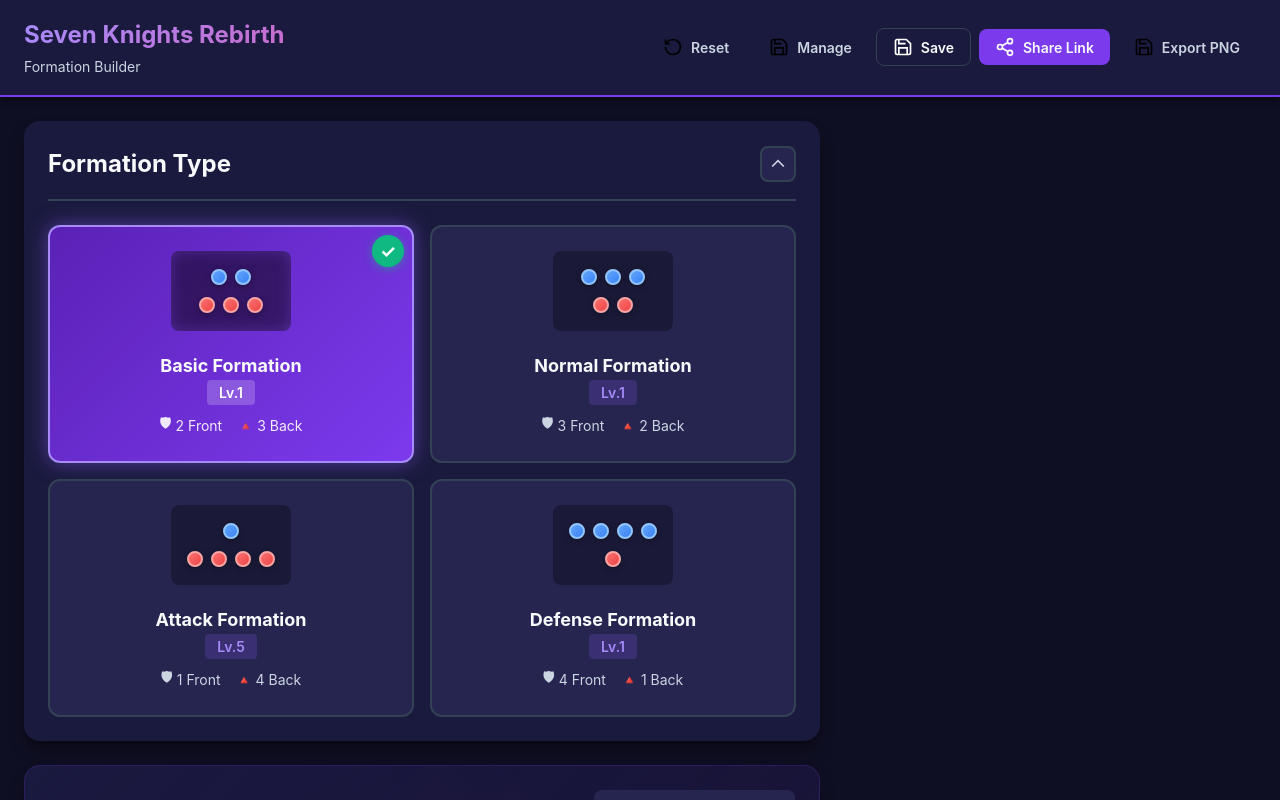
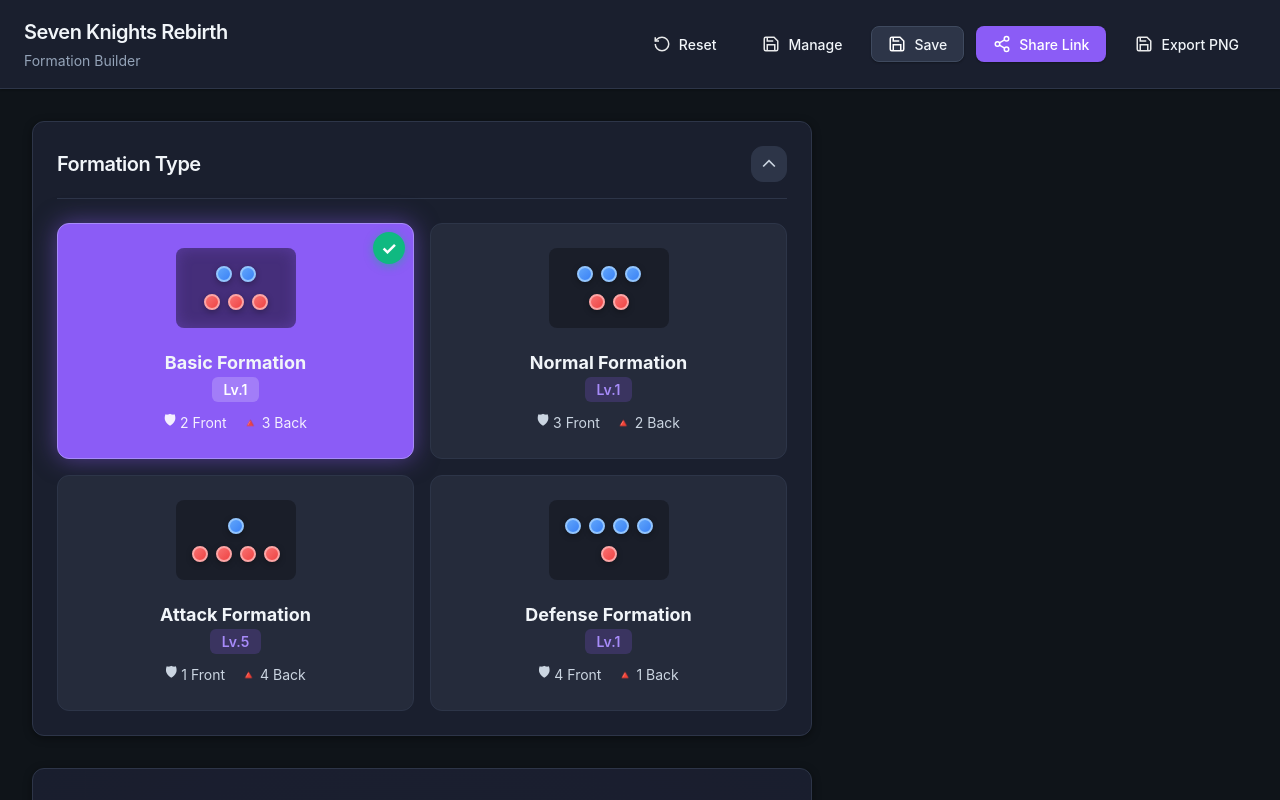
Before and after one commit to ChindanaiNaKub/SevenKnightFormation, a Vue app in the folder sevenbuilder/: page / in a window 1280 px wide. Built offline with nearby package versions, Linux system fonts and the light colour scheme.

Commit message:
fix menu

```diff
--- a/sevenbuilder/src/App.vue
+++ b/sevenbuilder/src/App.vue
@@ -484,8 +484,8 @@
   flex: 1;
   display: flex;
   flex-direction: column;
-  gap: var(--spacing-lg);
-  padding: var(--spacing-lg);
+  gap: var(--spacing-xl);
+  padding: var(--spacing-xl);
   overflow-y: auto;
   animation: fadeIn 0.5s ease;
 }
@@ -495,7 +495,7 @@
   display: flex;
   flex-direction: column;
   background: var(--color-bg-secondary);
-  border-left: 2px solid var(--color-border);
+  border-left: 1px solid var(--color-border);
   position: relative;
   transition: width 0.3s ease, transform 0.3s ease;
   animation: slideInRight 0.5s ease;
@@ -512,20 +512,22 @@
   transform: translateY(-50%);
   width: 40px;
   height: 80px;
-  background: var(--color-bg-secondary);
-  border: 2px solid var(--color-border);
+  background: var(--color-bg-elevated);
+  border: 1px solid var(--color-border);
   border-right: none;
-  border-radius: 8px 0 0 8px;
+  border-radius: var(--radius-lg) 0 0 var(--radius-lg);
   display: flex;
   align-items: center;
   justify-content: center;
   cursor: pointer;
   z-index: 10;
-  transition: background 0.2s ease;
+  transition: all 0.2s ease;
+  box-shadow: var(--shadow-sm);
 }
 
 .roster-toggle:hover {
   background: var(--color-bg-tertiary);
+  box-shadow: var(--shadow-md);
 }
 
 .roster-toggle svg {
--- a/sevenbuilder/src/components/formation/FormationTypeSelector.vue
+++ b/sevenbuilder/src/components/formation/FormationTypeSelector.vue
@@ -162,9 +162,10 @@
 <style scoped>
 .formation-type-selector {
   background: var(--color-bg-secondary);
-  border-radius: var(--radius-xl);
+  border-radius: var(--radius-lg);
   padding: var(--spacing-lg);
-  box-shadow: var(--shadow-lg);
+  box-shadow: var(--shadow-md);
+  border: 1px solid var(--color-border);
   transition: all 0.3s ease;
 }
 
@@ -184,7 +185,7 @@
 }
 
 .collapsed-header:hover {
-  background: rgba(139, 92, 246, 0.1);
+  background: var(--color-bg-tertiary);
 }
 
 .collapsed-content {
@@ -201,13 +202,13 @@
 .icon-visual-small {
   width: 60px;
   height: 40px;
-  background: rgba(0, 0, 0, 0.3);
-  border-radius: var(--radius-sm);
+  background: var(--color-bg-tertiary);
+  border-radius: var(--radius-md);
   display: flex;
   align-items: center;
   justify-content: center;
-  border: 2px solid var(--color-primary);
-  box-shadow: 0 0 10px rgba(139, 92, 246, 0.3);
+  border: 1px solid var(--color-border-light);
+  box-shadow: var(--shadow-sm);
 }
 
 .position-indicators-small {
@@ -263,9 +264,10 @@
 .collapsed-stats {
   font-size: var(--font-sm);
   color: var(--color-text-secondary);
-  background: rgba(139, 92, 246, 0.1);
+  background: var(--color-bg-tertiary);
   padding: 4px 10px;
-  border-radius: var(--radius-sm);
+  border-radius: var(--radius-md);
+  border: 1px solid var(--color-border);
 }
 
 .expand-btn {
@@ -295,20 +297,21 @@
   justify-content: space-between;
   margin-bottom: var(--spacing-lg);
   padding-bottom: var(--spacing-md);
-  border-bottom: 2px solid var(--color-border);
+  border-bottom: 1px solid var(--color-border);
 }
 
 .selector-title {
-  font-size: var(--font-2xl);
-  font-weight: 700;
+  font-size: var(--font-xl);
+  font-weight: 600;
   color: var(--color-text-primary);
   margin: 0;
+  letter-spacing: -0.025em;
 }
 
 .collapse-btn {
-  background: var(--color-bg-tertiary);
-  border: 2px solid var(--color-border);
-  border-radius: var(--radius-md);
+  background: var(--color-bg-elevated);
+  border: 1px solid var(--color-border);
+  border-radius: var(--radius-lg);
   width: 36px;
   height: 36px;
   display: flex;
@@ -320,10 +323,9 @@
 }
 
 .collapse-btn:hover {
-  background: var(--color-primary);
-  border-color: var(--color-primary);
-  color: white;
-  transform: translateY(-2px);
+  background: var(--color-bg-tertiary);
+  border-color: var(--color-border-light);
+  color: var(--color-text-primary);
 }
 
 .formation-types-grid {
@@ -335,7 +337,7 @@
 .formation-type-card {
   position: relative;
   background: var(--color-bg-tertiary);
-  border: 2px solid var(--color-border);
+  border: 1px solid var(--color-border);
   border-radius: var(--radius-lg);
   padding: var(--spacing-lg);
   cursor: pointer;
@@ -349,14 +351,15 @@
 
 .formation-type-card:hover {
   border-color: var(--color-primary);
-  transform: translateY(-4px);
-  box-shadow: var(--shadow-xl);
+  background: var(--color-bg-elevated);
+  transform: translateY(-2px);
+  box-shadow: var(--shadow-lg);
 }
 
 .formation-type-card.is-selected {
-  background: linear-gradient(135deg, var(--color-primary-dark) 0%, var(--color-primary) 100%);
+  background: var(--color-primary);
   border-color: var(--color-primary-light);
-  box-shadow: 0 0 20px rgba(139, 92, 246, 0.5);
+  box-shadow: var(--shadow-glow-hover);
 }
 
 /* Formation Icon Visual */
--- a/sevenbuilder/src/components/ui/AppButton.vue
+++ b/sevenbuilder/src/components/ui/AppButton.vue
@@ -33,13 +33,16 @@
   display: inline-flex;
   align-items: center;
   justify-content: center;
-  gap: var(--spacing-sm);
-  padding: var(--spacing-sm) var(--spacing-md);
-  font-size: var(--font-sm);
-  font-weight: 600;
-  border-radius: var(--radius-md);
+  gap: 0.5rem;
+  padding: 0.5rem 1rem;
+  font-size: 0.875rem;
+  font-weight: 500;
+  border-radius: 0.5rem;
   transition: all var(--transition-normal);
   outline: none;
+  border: 1px solid transparent;
+  white-space: nowrap;
+  min-height: 36px;
 }
 
 .app-button:focus-visible {
@@ -50,55 +53,76 @@
 /* Variants */
 .variant-primary {
   background: var(--color-primary);
-  color: var(--color-text-primary);
+  color: white;
+  box-shadow: var(--shadow-sm);
 }
 
 .variant-primary:hover:not(:disabled) {
-  background: var(--color-primary-dark);
-  box-shadow: var(--shadow-glow);
+  background: var(--color-primary-hover);
+  box-shadow: var(--shadow-glow-hover);
   transform: translateY(-1px);
 }
 
+.variant-primary:active:not(:disabled) {
+  transform: translateY(0);
+}
+
 .variant-secondary {
-  background: var(--color-bg-secondary);
+  background: var(--color-bg-elevated);
   color: var(--color-text-primary);
-  border: 1px solid var(--color-border);
+  border: 1px solid var(--color-border-light);
+  box-shadow: var(--shadow-sm);
 }
 
 .variant-secondary:hover:not(:disabled) {
   background: var(--color-bg-tertiary);
   border-color: var(--color-border-light);
+  box-shadow: var(--shadow-md);
 }
 
 .variant-danger {
   background: var(--color-error);
-  color: var(--color-text-primary);
+  color: white;
+  box-shadow: var(--shadow-sm);
 }
 
 .variant-danger:hover:not(:disabled) {
   background: #dc2626;
-  box-shadow: 0 0 20px rgba(239, 68, 68, 0.5);
+  box-shadow: 0 0 20px rgba(239, 68, 68, 0.4);
+  transform: translateY(-1px);
 }
 
 .variant-ghost {
   background: transparent;
-  color: var(--color-text-secondary);
+  color: var(--color-text-primary);
+  border: 1px solid transparent;
 }
 
 .variant-ghost:hover:not(:disabled) {
-  background: var(--color-bg-secondary);
+  background: rgba(255, 255, 255, 0.1);
   color: var(--color-text-primary);
+  border-color: rgba(255, 255, 255, 0.1);
+}
+
+.variant-ghost:active:not(:disabled) {
+  background: rgba(255, 255, 255, 0.15);
 }
 
 /* Icon */
 .button-icon {
-  width: 1.25rem;
-  height: 1.25rem;
+  width: 1.125rem;
+  height: 1.125rem;
   filter: brightness(0) invert(1);
+  opacity: 1;
 }
 
 .with-icon.variant-ghost .button-icon {
-  filter: none;
+  filter: brightness(0) invert(1);
+  opacity: 0.9;
+}
+
+.with-icon.variant-ghost:hover .button-icon {
+  opacity: 1;
 }
 
 /* Disabled state */
--- a/sevenbuilder/src/components/ui/AppHeader.vue
+++ b/sevenbuilder/src/components/ui/AppHeader.vue
@@ -59,21 +59,23 @@
 <style scoped>
 .app-header {
   background: var(--color-bg-secondary);
-  border-bottom: 2px solid var(--color-primary);
-  box-shadow: var(--shadow-md);
+  border-bottom: 1px solid var(--color-border);
+  box-shadow: var(--shadow-sm);
   position: sticky;
   top: 0;
   z-index: 100;
+  backdrop-filter: blur(8px);
 }
 
 .header-content {
   max-width: 1600px;
   margin: 0 auto;
-  padding: var(--spacing-md) var(--spacing-lg);
+  padding: 1rem 1.5rem;
   display: flex;
   align-items: center;
   justify-content: space-between;
-  gap: var(--spacing-md);
+  gap: var(--spacing-lg);
+  min-height: 72px;
 }
 
 .header-left {
@@ -87,24 +89,22 @@
 }
 
 .title-main {
-  font-size: var(--font-2xl);
-  font-weight: 700;
-  background: linear-gradient(135deg, var(--color-primary-light), var(--color-secondary));
-  -webkit-background-clip: text;
-  -webkit-text-fill-color: transparent;
-  background-clip: text;
+  font-size: var(--font-xl);
+  font-weight: 600;
+  color: var(--color-text-primary);
+  letter-spacing: -0.025em;
 }
 
 .title-sub {
   font-size: var(--font-sm);
-  color: var(--color-text-secondary);
+  color: var(--color-text-muted);
   font-weight: 400;
 }
 
 .header-right {
   display: flex;
   align-items: center;
-  gap: var(--spacing-sm);
+  gap: 0.75rem;
 }
 
 /* Responsive */
--- a/sevenbuilder/src/styles/variables.css
+++ b/sevenbuilder/src/styles/variables.css
@@ -1,30 +1,33 @@
 /**
  * Seven Knights Rebirth Theme Variables
- * Dark/Purple aesthetic matching the game
+ * Clean, Modern Design matching Mock
  */
 
 :root {
-  /* Primary Colors */
-  --color-primary: #7c3aed; /* Purple */
-  --color-primary-dark: #5b21b6;
+  /* Primary Colors - More Muted */
+  --color-primary: #8b5cf6; /* Softer Purple */
+  --color-primary-dark: #7c3aed;
   --color-primary-light: #a78bfa;
+  --color-primary-hover: #9333ea;
 
-  /* Secondary Colors */
-  --color-secondary: #ec4899; /* Pink */
-  --color-secondary-dark: #be185d;
-  --color-secondary-light: #f9a8d4;
+  /* Secondary Colors - Subdued */
+  --color-secondary: #64748b; /* Slate Gray */
+  --color-secondary-dark: #475569;
+  --color-secondary-light: #94a3b8;
 
-  /* Background Colors */
-  --color-bg-primary: #0f0f23; /* Dark blue-black */
-  --color-bg-secondary: #1a1a3e;
-  --color-bg-tertiary: #252550;
+  /* Background Colors - Cleaner, Less Blue */
+  --color-bg-primary: #0f1419; /* Deep charcoal */
+  --color-bg-secondary: #1a1f2e;
+  --color-bg-tertiary: #252b3b;
+  --color-bg-elevated: #2d3548;
 
   /* Text Colors */
-  --color-text-primary: #f8fafc;
+  --color-text-primary: #f1f5f9;
   --color-text-secondary: #cbd5e1;
   --color-text-muted: #94a3b8;
+  --color-text-disabled: #64748b;
 
-  /* Rarity Colors */
+  /* Rarity Colors - Slightly Muted */
   --color-rarity-1: #9ca3af; /* 1-star: Gray */
   --color-rarity-2: #84cc16; /* 2-star: Green */
   --color-rarity-3: #3b82f6; /* 3-star: Blue */
@@ -37,23 +40,28 @@
   --color-back: #ef4444; /* Red for back positions */
 
   /* UI Colors */
-  --color-border: #334155;
-  --color-border-light: #475569;
+  --color-border: #2d3548;
+  --color-border-light: #3f4a5f;
+  --color-border-subtle: #252b3b;
   --color-success: #10b981;
   --color-warning: #f59e0b;
   --color-error: #ef4444;
+  --color-info: #3b82f6;
 
-  /* Shadows */
-  --shadow-sm: 0 1px 2px 0 rgba(0, 0, 0, 0.5);
-  --shadow-md: 0 4px 6px -1px rgba(0, 0, 0, 0.5);
-  --shadow-lg: 0 10px 15px -3px rgba(0, 0, 0, 0.5);
-  --shadow-glow: 0 0 20px rgba(124, 58, 237, 0.5);
+  /* Shadows - Softer */
+  --shadow-sm: 0 1px 2px 0 rgba(0, 0, 0, 0.3);
+  --shadow-md: 0 2px 8px 0 rgba(0, 0, 0, 0.4);
+  --shadow-lg: 0 8px 16px 0 rgba(0, 0, 0, 0.5);
+  --shadow-xl: 0 12px 24px 0 rgba(0, 0, 0, 0.6);
+  --shadow-glow: 0 0 16px rgba(139, 92, 246, 0.3);
+  --shadow-glow-hover: 0 0 24px rgba(139, 92, 246, 0.5);
 
-  /* Border Radius */
-  --radius-sm: 0.25rem;
+  /* Border Radius - More rounded for modern look */
+  --radius-sm: 0.375rem;
   --radius-md: 0.5rem;
   --radius-lg: 0.75rem;
   --radius-xl: 1rem;
+  --radius-2xl: 1.5rem;
 
   /* Spacing */
   --spacing-xs: 0.25rem;
@@ -61,6 +69,7 @@
   --spacing-md: 1rem;
   --spacing-lg: 1.5rem;
   --spacing-xl: 2rem;
+  --spacing-2xl: 3rem;
 
   /* Font Sizes */
   --font-xs: 0.75rem;
@@ -72,7 +81,7 @@
   --font-3xl: 1.875rem;
 
   /* Transitions */
-  --transition-fast: 150ms ease;
-  --transition-normal: 250ms ease;
-  --transition-slow: 350ms ease;
+  --transition-fast: 150ms cubic-bezier(0.4, 0, 0.2, 1);
+  --transition-normal: 250ms cubic-bezier(0.4, 0, 0.2, 1);
+  --transition-slow: 350ms cubic-bezier(0.4, 0, 0.2, 1);
 }
```
Also changed, not shown: sevenbuilder/src/components/formation/FormationDisplay.vue (+16 -14 lines), 2 other files (tests, documents, lock files or other folders).
